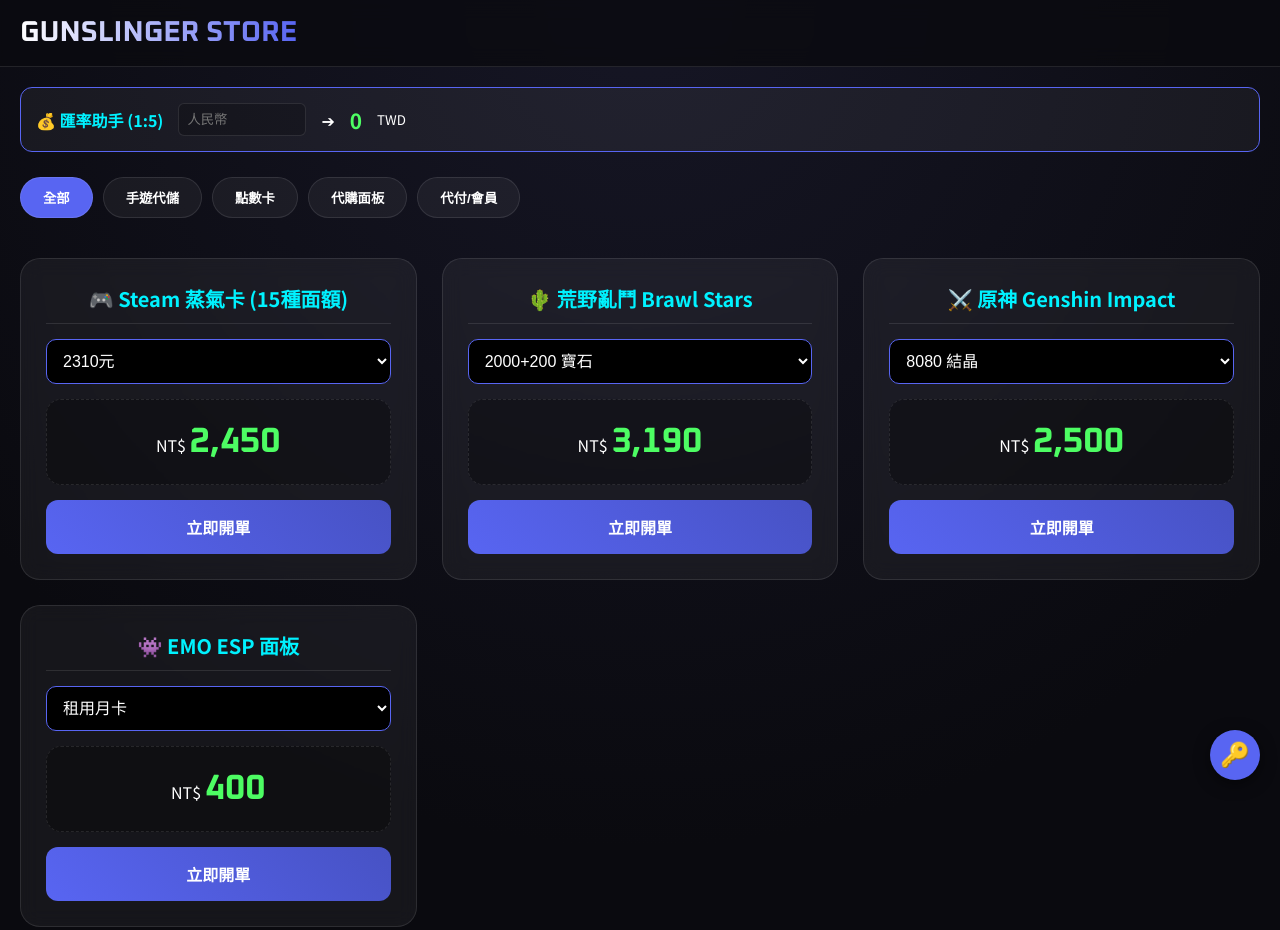
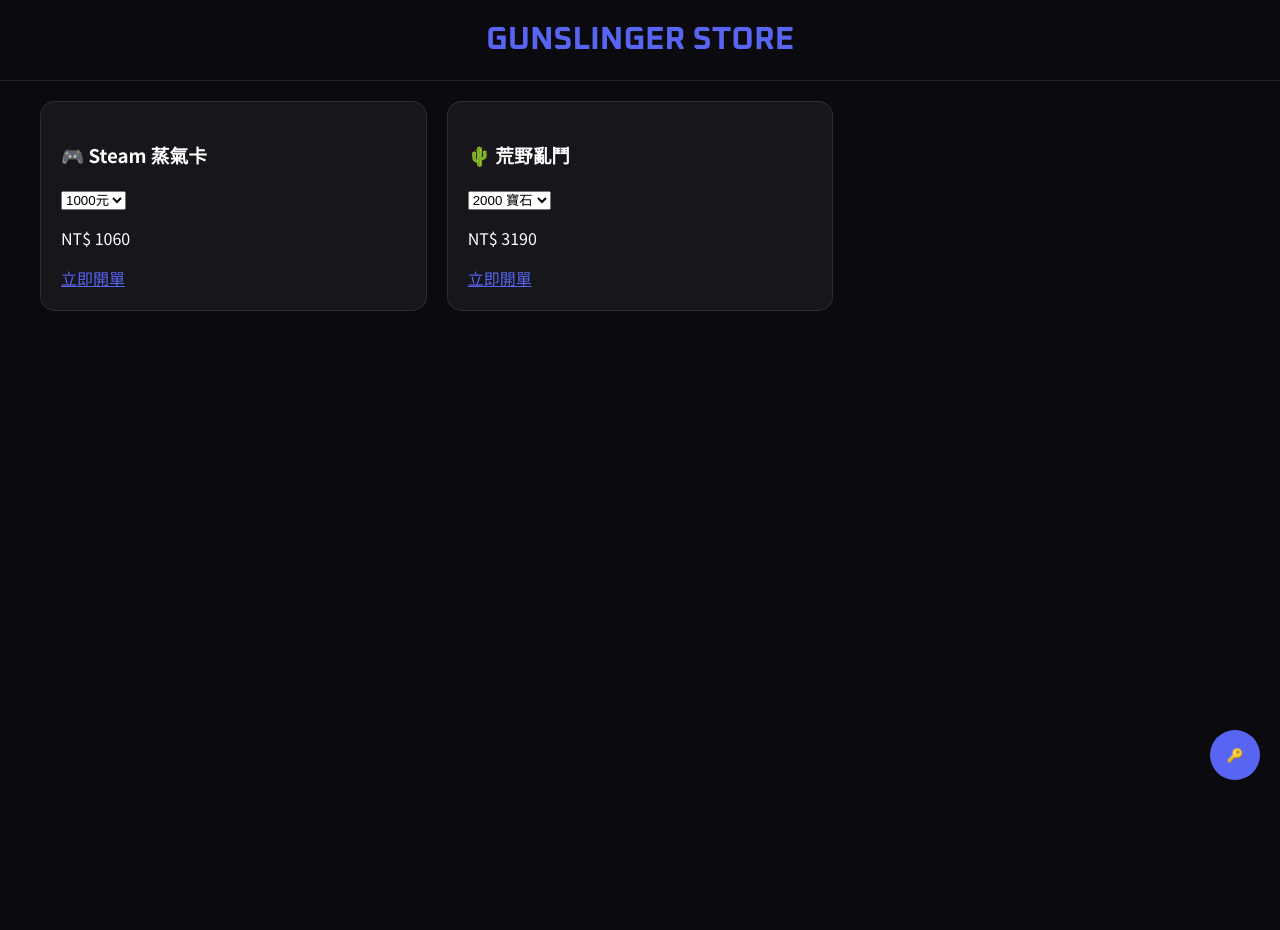
Before and after one commit to SeanLee0804/seanshop1, a plain HTML site: page index.html in a window 1280 px wide. After the commit the page ends 800 px from the top, so only its background shows below. Drawn offline with Linux system fonts and the light colour scheme.

Commit message:
Update index.html

```diff
--- a/index.html
+++ b/index.html
@@ -2,42 +2,20 @@
 <html lang="zh-TW">
 <head>
     <meta charset="UTF-8">
-    <meta name="viewport" content="width=device-width, initial-scale=1.0">
-    <title>GUNSLINGER | 槍手專業代儲平台</title>
+    <title>GUNSLINGER | 專業代儲</title>
     <script src="https://accounts.google.com/gsi/client" async defer></script>
     <link href="https://fonts.googleapis.com/css2?family=Noto+Sans+TC:wght@400;700&family=Oxanium:wght@700&display=swap" rel="stylesheet">
     <style>
-        :root {
-            --primary: #5865F2; --accent: #00f2ff; --bg: #0a0a0f; --card-bg: rgba(255, 255, 255, 0.05);
-            --border: rgba(255, 255, 255, 0.1); --price-text: #4dfd63; --text: #ffffff;
-        }
-        body { font-family: 'Noto Sans TC', sans-serif; background: var(--bg); color: var(--text); margin: 0; padding-bottom: 80px; background-image: radial-gradient(circle at 50% 0%, #161625 0%, #0a0a0f 70%); }
-        header { padding: 15px 20px; background: rgba(10, 10, 15, 0.8); border-bottom: 1px solid var(--border); backdrop-filter: blur(10px); position: sticky; top: 0; z-index: 1000; display: flex; justify-content: space-between; align-items: center; }
-        .logo { font-family: 'Oxanium', sans-serif; font-size: 1.8rem; background: linear-gradient(90deg, #fff, var(--primary)); -webkit-background-clip: text; -webkit-text-fill-color: transparent; }
-        .container { max-width: 1400px; margin: auto; padding: 20px; }
-
-        /* 工具列 */
-        .tool-box { background: var(--card-bg); border: 1px solid var(--primary); padding: 15px; border-radius: 12px; margin-bottom: 25px; display: flex; align-items: center; gap: 15px; flex-wrap: wrap; }
-        .tool-box input { background: rgba(0,0,0,0.2); border: 1px solid var(--border); color: #fff; padding: 8px; border-radius: 6px; width: 110px; }
-        .filter-bar { display: flex; gap: 10px; margin-bottom: 30px; overflow-x: auto; padding-bottom: 10px; scrollbar-width: none; }
-        .filter-btn { background: var(--card-bg); border: 1px solid var(--border); color: var(--text); padding: 10px 22px; border-radius: 50px; cursor: pointer; white-space: nowrap; font-weight: bold; }
-        .filter-btn.active { background: var(--primary); color: white; }
-
-        /* 商品展示 */
-        .grid { display: grid; grid-template-columns: repeat(auto-fill, minmax(340px, 1fr)); gap: 25px; }
-        .card { background: var(--card-bg); border: 1px solid var(--border); border-radius: 20px; padding: 25px; display: flex; flex-direction: column; backdrop-filter: blur(10px); }
-        .card-title { font-size: 1.25rem; font-weight: bold; color: var(--accent); margin-bottom: 15px; text-align: center; border-bottom: 1px solid var(--border); padding-bottom: 10px; }
-        select { width: 100%; padding: 12px; border-radius: 10px; background: #000; border: 1px solid var(--primary); color: #fff; margin-bottom: 15px; font-size: 16px; outline: none; }
-        .price-display { text-align: center; background: rgba(0,0,0,0.3); padding: 20px; border-radius: 15px; margin-bottom: 15px; border: 1px dashed var(--border); }
-        .current-price { font-size: 2.2rem; color: var(--price-text); font-weight: bold; font-family: 'Oxanium'; }
-        .order-btn { background: linear-gradient(45deg, var(--primary), #4752c4); color: white; text-align: center; padding: 15px; border-radius: 12px; text-decoration: none; font-weight: bold; }
-
-        /* 管理模式 */
-        .admin-login-overlay { display: none; position: fixed; top: 0; left: 0; width: 100%; height: 100%; background: rgba(0,0,0,0.9); z-index: 3000; justify-content: center; align-items: center; flex-direction: column; }
-        .admin-fab { position: fixed; bottom: 20px; right: 20px; width: 50px; height: 50px; background: var(--primary); border-radius: 50%; display: flex; align-items: center; justify-content: center; cursor: pointer; z-index: 2000; font-size: 24px; box-shadow: 0 4px 15px rgba(0,0,0,0.5); border: none; }
-        .admin-bar { display: none; position: fixed; bottom: 0; left: 0; width: 100%; background: #1a1a25; padding: 15px; border-top: 2px solid var(--primary); z-index: 1999; justify-content: center; gap: 20px; }
-        .admin-edit-zone { background: #000; padding: 10px; border-radius: 10px; margin-bottom: 10px; border: 1px solid var(--accent); }
-        .admin-edit-zone textarea { width: 100%; background: #111; color: #4dfd63; height: 80px; font-family: monospace; }
+        /* --- 🎨 所有 CSS 樣式 --- */
+        :root { --primary: #5865F2; --accent: #00f2ff; --bg: #0a0a0f; --text: #ffffff; --price: #4dfd63; }
+        body { font-family: 'Noto Sans TC', sans-serif; background: var(--bg); color: var(--text); margin: 0; padding-bottom: 80px; }
+        .container { max-width: 1200px; margin: auto; padding: 20px; }
+        header { padding: 20px; text-align: center; border-bottom: 1px solid rgba(255,255,255,0.1); }
+        .logo { font-family: 'Oxanium'; font-size: 2rem; color: var(--primary); }
+        .grid { display: grid; grid-template-columns: repeat(auto-fill, minmax(300px, 1fr)); gap: 20px; }
+        .card { background: rgba(255,255,255,0.05); border: 1px solid rgba(255,255,255,0.1); border-radius: 15px; padding: 20px; }
+        .admin-bar { display: none; position: fixed; bottom: 0; left: 0; width: 100%; background: #1a1a25; padding: 15px; z-index: 100; justify-content: center; gap: 10px; border-top: 2px solid var(--primary); }
+        .login-overlay { display: none; position: fixed; top: 0; left: 0; width: 100%; height: 100%; background: rgba(0,0,0,0.9); z-index: 2000; justify-content: center; align-items: center; flex-direction: column; }
     </style>
 </head>
 <body>
@@ -45,109 +23,67 @@
 <header><div class="logo">GUNSLINGER STORE</div></header>
 
 <div class="container">
-    <div class="tool-box">
-        <span style="font-weight: bold; color: var(--accent);">💰 匯率助手 (1:5)</span>
-        <input type="number" id="rmb" placeholder="人民幣" oninput="calc()">
-        <span>➔</span> <span id="twd" style="font-size: 1.3rem; color: var(--price-text); font-weight: bold;">0</span> <small>TWD</small>
-    </div>
-
-    <div class="filter-bar">
-        <button class="filter-btn active" onclick="filterItems('all', event)">全部</button>
-        <button class="filter-btn" onclick="filterItems('topup', event)">手遊代儲</button>
-        <button class="filter-btn" onclick="filterItems('card', event)">點數卡</button>
-        <button class="filter-btn" onclick="filterItems('panel', event)">代購面板</button>
-        <button class="filter-btn" onclick="filterItems('vip', event)">代付/會員</button>
-    </div>
-
     <div id="productGrid" class="grid"></div>
 </div>
 
-<div id="loginOverlay" class="admin-login-overlay">
-    <h2 style="color: #fff; margin-bottom: 20px;">管理員身份驗證</h2>
-    <div id="g_id_onload"
-         data-client_id="你的_GOOGLE_CLIENT_ID"
-         data-callback="handleCredentialResponse">
-    </div>
+<div id="loginOverlay" class="login-overlay">
+    <h2 style="color:white">管理員驗證</h2>
+    <div id="g_id_onload" data-client_id="你的_GOOGLE_CLIENT_ID" data-callback="handleLogin"></div>
     <div class="g_id_signin" data-type="standard"></div>
-    <button onclick="closeLogin()" style="margin-top: 30px; background: none; border: 1px solid #555; color: #888; cursor: pointer; padding: 5px 15px; border-radius: 5px;">關閉視窗</button>
+    <button onclick="document.getElementById('loginOverlay').style.display='none'" style="margin-top:20px;">關閉</button>
 </div>
 
-<button class="admin-fab" onclick="showLogin()">🔑</button>
+<button onclick="document.getElementById('loginOverlay').style.display='flex'" style="position:fixed; bottom:20px; right:20px; border-radius:50%; width:50px; height:50px; background:var(--primary); color:white; border:none; cursor:pointer;">🔑</button>
 
 <div class="admin-bar" id="adminBar">
-    <button onclick="addNewProduct()" style="padding:10px; cursor:pointer;">＋ 新增商品</button>
-    <button onclick="copyData()" style="padding:10px; background:var(--primary); color:#fff; cursor:pointer;">💾 複製最新資料 JSON</button>
-    <button onclick="logoutAdmin()" style="padding:10px; cursor:pointer;">登出管理</button>
+    <button onclick="addNew()">＋ 新增商品</button>
+    <button onclick="copyJSON()" style="background:var(--primary); color:white;">💾 複製最新資料 (去 GitHub 貼上)</button>
+    <button onclick="location.reload()">登出</button>
 </div>
 
 <script>
-    let isEditMode = false;
-
-    // 🏆 內建保險商品庫 (即使伺服器休眠重啟，這裡也會有資料)
+    // --- 📦 商品資料 (直接寫在 HTML 裡) ---
     let products = [
-        { "id": "steam", "category": "card", "title": "🎮 Steam 蒸氣卡 (15種面額)", "options": [{"label": "2310元", "price": 2450}, {"label": "1000元", "price": 1060}, {"label": "100元", "price": 118}] },
-        { "id": "brawl", "category": "topup", "title": "🌵 荒野亂鬥 Brawl Stars", "options": [{"label": "2000+200 寶石", "price": 3190}, {"label": "高級通行證", "price": 410}] },
-        { "id": "gs", "category": "topup", "title": "⚔️ 原神 Genshin Impact", "options": [{"label": "8080 結晶", "price": 2500}, {"label": "空月祝福", "price": 150}] },
-        { "id": "emo", "category": "panel", "title": "👾 EMO ESP 面板", "options": [{"label": "租用月卡", "price": 400}] }
+        { title: "🎮 Steam 蒸氣卡", category: "card", options: [{label: "1000元", price: 1060}, {label: "100元", price: 118}] },
+        { title: "🌵 荒野亂鬥", category: "topup", options: [{label: "2000 寶石", price: 3190}] }
     ];
 
-    function showLogin() { document.getElementById('loginOverlay').style.display = 'flex'; }
-    function closeLogin() { document.getElementById('loginOverlay').style.display = 'none'; }
+    let isEdit = false;
 
-    // Google 登入後的回傳處理
-    async function handleCredentialResponse(response) {
-        const res = await fetch('/api/google-login', {
+    function render() {
+        const grid = document.getElementById('productGrid');
+        grid.innerHTML = products.map((p, i) => `
+            <div class="card">
+                ${isEdit ? `<textarea onchange="update(${i}, this.value)">${JSON.stringify(p)}</textarea>` : ''}
+                <h3>${p.title}</h3>
+                <select onchange="document.getElementById('price-${i}').innerText = this.value">
+                    ${p.options.map(opt => `<option value="${opt.price}">${opt.label}</option>`).join('')}
+                </select>
+                <p>NT$ <span id="price-${i}">${p.options[0].price}</span></p>
+                <a href="https://discord.gg/aveVvmcpsZ" style="color:var(--primary)">立即開單</a>
+            </div>
+        `).join('');
+    }
+
+    async function handleLogin(response) {
+        const res = await fetch('/api', {
             method: 'POST',
             headers: { 'Content-Type': 'application/json' },
             body: JSON.stringify({ token: response.credential })
         });
-
         if (res.ok) {
-            const data = await res.json();
-            isEditMode = true;
-            closeLogin();
+            isEdit = true;
+            document.getElementById('loginOverlay').style.display = 'none';
             document.getElementById('adminBar').style.display = 'flex';
             render();
-            alert("✅ 管理員 " + data.name + "，登入成功！");
-        } else {
-            alert("❌ 驗證失敗：您沒有管理權限。");
-        }
+        } else { alert("你不是管理員！"); }
     }
 
-    function render() {
-        const grid = document.getElementById('productGrid');
-        grid.innerHTML = '';
-        products.forEach((p, i) => {
-            const card = document.createElement('div');
-            card.className = 'card';
-            card.dataset.category = p.category;
-
-            let adminUI = isEditMode ? `<div class="admin-edit-zone">
-                <input type="text" value="${p.title}" onchange="products[${i}].title=this.value" style="width:100%;margin-bottom:5px;">
-                <textarea onchange="try{products[${i}].options=JSON.parse(this.value);render();}catch(e){alert('格式錯了')}">${JSON.stringify(p.options)}</textarea>
-                <button onclick="products.splice(${i},1);render()" style="color:red;cursor:pointer;">[ 刪除 ]</button>
-            </div>` : '';
-
-            card.innerHTML = `${adminUI}<div class="card-title">${p.title}</div>
-                <select onchange="document.getElementById('p-${i}').innerText = Number(this.value).toLocaleString()">
-                    ${p.options.map(opt => `<option value="${opt.price}">${opt.label}</option>`).join('')}
-                </select>
-                <div class="price-display">NT$ <span class="current-price" id="p-${i}">${p.options[0].price.toLocaleString()}</span></div>
-                <a href="https://discord.gg/aveVvmcpsZ" class="order-btn" target="_blank">立即開單</a>`;
-            grid.appendChild(card);
-        });
-    }
-
-    function logoutAdmin() { isEditMode = false; document.getElementById('adminBar').style.display = 'none'; render(); }
-    function addNewProduct() { products.unshift({ id: Date.now(), category: "topup", title: "新商品", options: [{label: "100面額", price: 100}] }); render(); }
-    function calc() { let r = document.getElementById('rmb').value; document.getElementById('twd').innerText = r ? (r * 5).toLocaleString() : 0; }
-    function filterItems(cat, e) {
-        document.querySelectorAll('.filter-btn').forEach(b => b.classList.remove('active'));
-        e.target.classList.add('active');
-        document.querySelectorAll('.card').forEach(c => c.style.display = (cat === 'all' || c.dataset.category === cat) ? 'flex' : 'none');
-    }
-    function copyData() {
-        navigator.clipboard.writeText(JSON.stringify(products, null, 2)).then(() => alert("✅ 資料已複製！請去 GitHub 貼上更新 products 陣列。"));
+    function addNew() { products.unshift({title:"新商品", options:[{label:"100", price:100}]}); render(); }
+    function update(i, val) { products[i] = JSON.parse(val); render(); }
+    function copyJSON() {
+        navigator.clipboard.writeText(JSON.stringify(products, null, 2));
+        alert("資料已複製！請手動貼回 GitHub 的 index.html 裡的 products 變數中。");
     }
 
     render();
```
